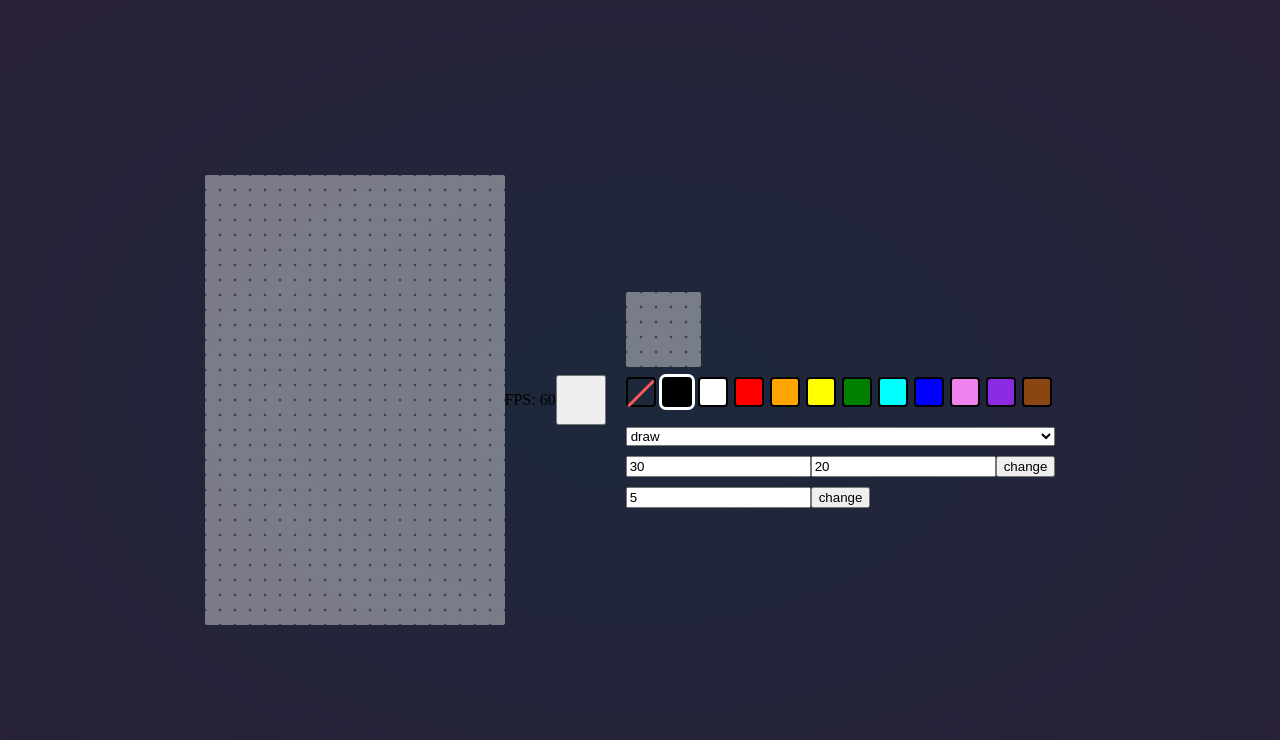
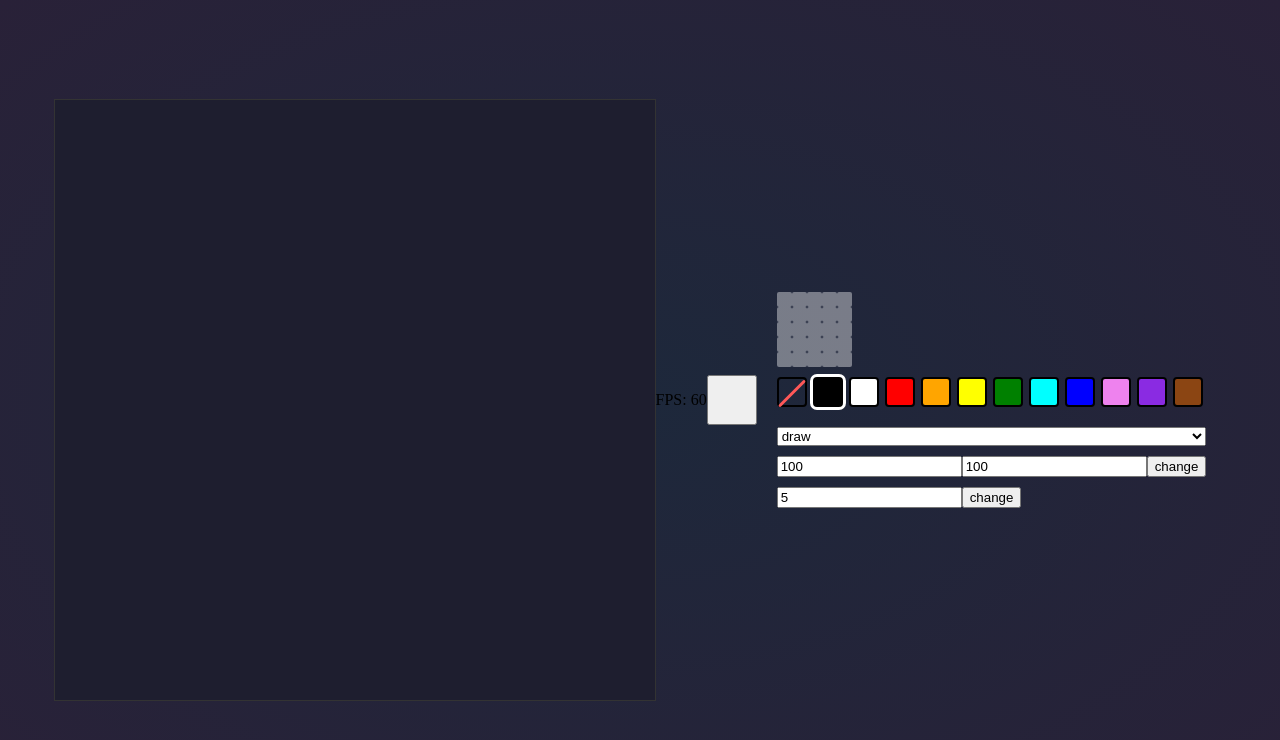
Before and after one commit to ahiehe/sand-simulation, a React (Vite) app: page / in a window 1280 px wide. Shown: the top 740 px of the page. Built offline with nearby package versions, Linux system fonts and the light colour scheme.

Commit message:
Отрисовка пска теперь происходит в canvas'е

```diff
--- a/components/MainSandGridProvider/index.tsx
+++ b/components/MainSandGridProvider/index.tsx
@@ -8,7 +8,7 @@ interface MainSandGridProviderProps {
 }
 
 export const MainSandGridProvider: FC<MainSandGridProviderProps> = ({children}) => {
-    const [sandMapSize, setSandMapSize] = useState<GridSize>({rows: 30, columns: 20});
+    const [sandMapSize, setSandMapSize] = useState<GridSize>({rows: 100, columns: 100});
 
 
 
--- a/components/SandGrid/index.tsx
+++ b/components/SandGrid/index.tsx
@@ -1,5 +1,4 @@
-import {type FC, type MouseEvent} from "react";
-import {Cell} from "../Cell"
+import {type FC, useEffect, useRef, type MouseEvent} from "react";
 import {useSandMap} from "../../hooks/useSandMap.ts";
 import {useSandEngine} from "../../hooks/useSandEngine.ts";
 import {useControlsContext} from "../../hooks/useControlsContext.ts";
@@ -7,43 +6,63 @@ import {useMainSandGridContext} from "../../hooks/useMainSandGridContext.ts";
 import {useBrushContext} from "../../hooks/useBrushContext.ts";
 
 export const SandGrid: FC = () => {
+    const canvasRef = useRef<HTMLCanvasElement | null>(null);
+
     const controlsContext = useControlsContext();
     const sandGridContext = useMainSandGridContext();
     const brushContext = useBrushContext();
 
-    const {rows, columns} = sandGridContext.sandMapSize;
+    const { rows, columns } = sandGridContext.sandMapSize;
     const sandMap = useSandMap(rows, columns);
-
     const engine = useSandEngine(sandMap.current);
 
-    const handleMouseOver = (e: MouseEvent) => {
-        if (!controlsContext.isMouseDown || !(e.target instanceof HTMLDivElement)) return;
-        if (!e.target.classList.contains("square")) return;
-        const sandSquare = e.target;
+    const CELL_SIZE = 6;
+    useEffect(() => {
+        const canvas = canvasRef.current;
+        if (!canvas) return;
 
-        const mapCol = parseInt(sandSquare.dataset.column || "");
-        const mapRow = parseInt(sandSquare.dataset.row || "");
+        const ctx = canvas.getContext("2d");
+        if (!ctx) return;
 
-        engine.current.drawOnSandGrid(mapRow, mapCol, brushContext, controlsContext);
+        ctx.clearRect(0, 0, canvas.width, canvas.height);
+
+        for (let y = 0; y < rows; y++) {
+            for (let x = 0; x < columns; x++) {
+                const cell = sandMap.current[y][x];
+                if (cell.info.status === 1) {
+                    ctx.fillStyle = "#000000";
+                    ctx.fillRect(x * CELL_SIZE, y * CELL_SIZE, CELL_SIZE, CELL_SIZE);
+                }
+            }
+        }
+    });
+
+
+    const getMouseCoords = (e: MouseEvent) => {
+        const canvas = canvasRef.current!;
+        const rect = canvas.getBoundingClientRect();
+        const x = Math.floor((e.clientX - rect.left) / CELL_SIZE);
+        const y = Math.floor((e.clientY - rect.top) / CELL_SIZE);
+        return { x, y };
     };
 
-    const handleMouseClick = (e: MouseEvent) => {
-        if (!(e.target instanceof HTMLDivElement)) return;
-        if (!e.target.classList.contains("square")) return;
-        const sandSquare = e.target;
-
-        const mapCol = parseInt(sandSquare.dataset.column || "");
-        const mapRow = parseInt(sandSquare.dataset.row || "");
-
-
-        engine.current.drawOnSandGrid(mapRow, mapCol, brushContext, controlsContext);
+    const handleMouse = (e: MouseEvent) => {
+        const { x, y } = getMouseCoords(e);
+        engine.current.drawOnSandGrid(y, x, brushContext, controlsContext);
     };
 
-    return <div className="square-grid" onMouseOver={handleMouseOver} onClick={handleMouseClick}>
-        {sandMap.current.map((row, i) =>
-            row.map((cell, j) => (
-                <Cell key={`${i}-${j}`} row={i} column={j} info={cell.info} />
-            ))
-        )}
-    </div>
-}
+    return (
+        <canvas
+            ref={canvasRef}
+            width={columns * CELL_SIZE}
+            height={rows * CELL_SIZE}
+            onMouseDown={handleMouse}
+            onMouseMove={e => controlsContext.isMouseDown && handleMouse(e)}
+            style={{
+                cursor: "crosshair",
+                border: "1px solid #333",
+                background: "#1e1e2f"
+            }}
+        />
+    );
+};
```
